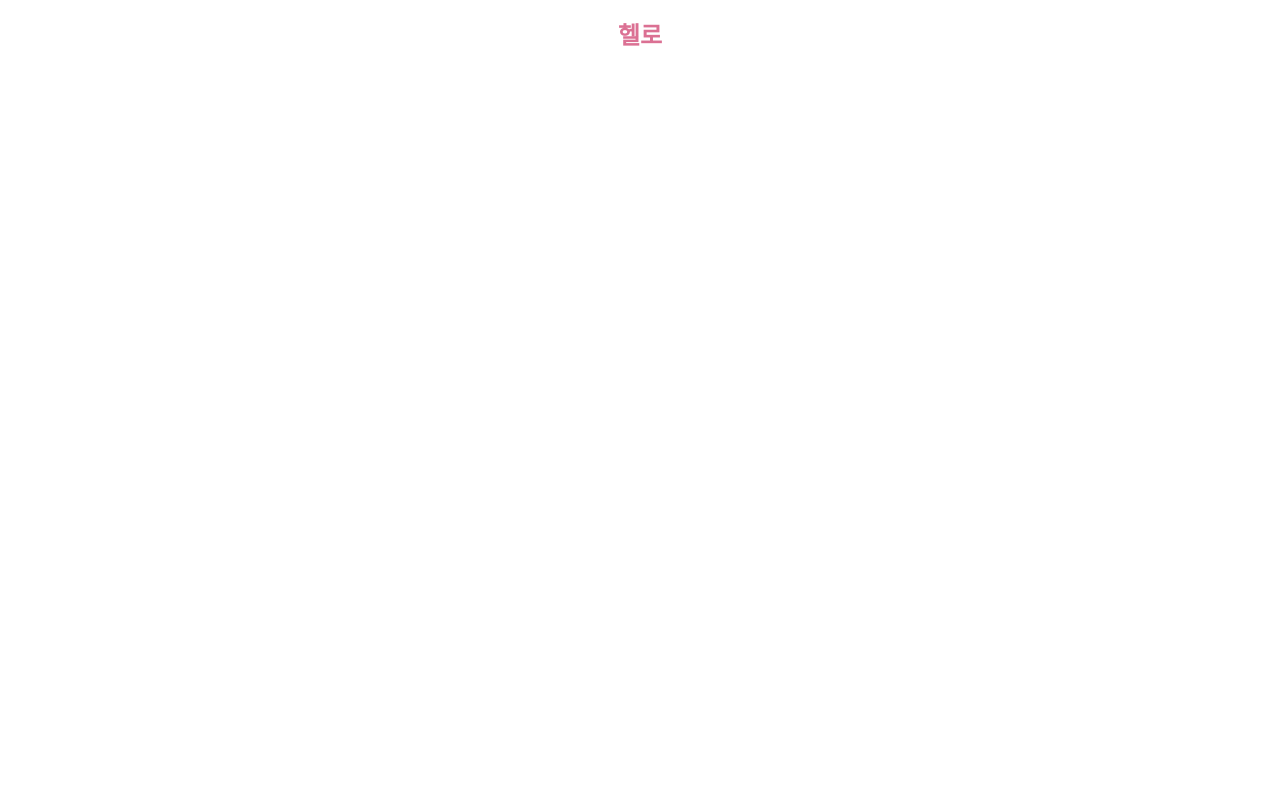
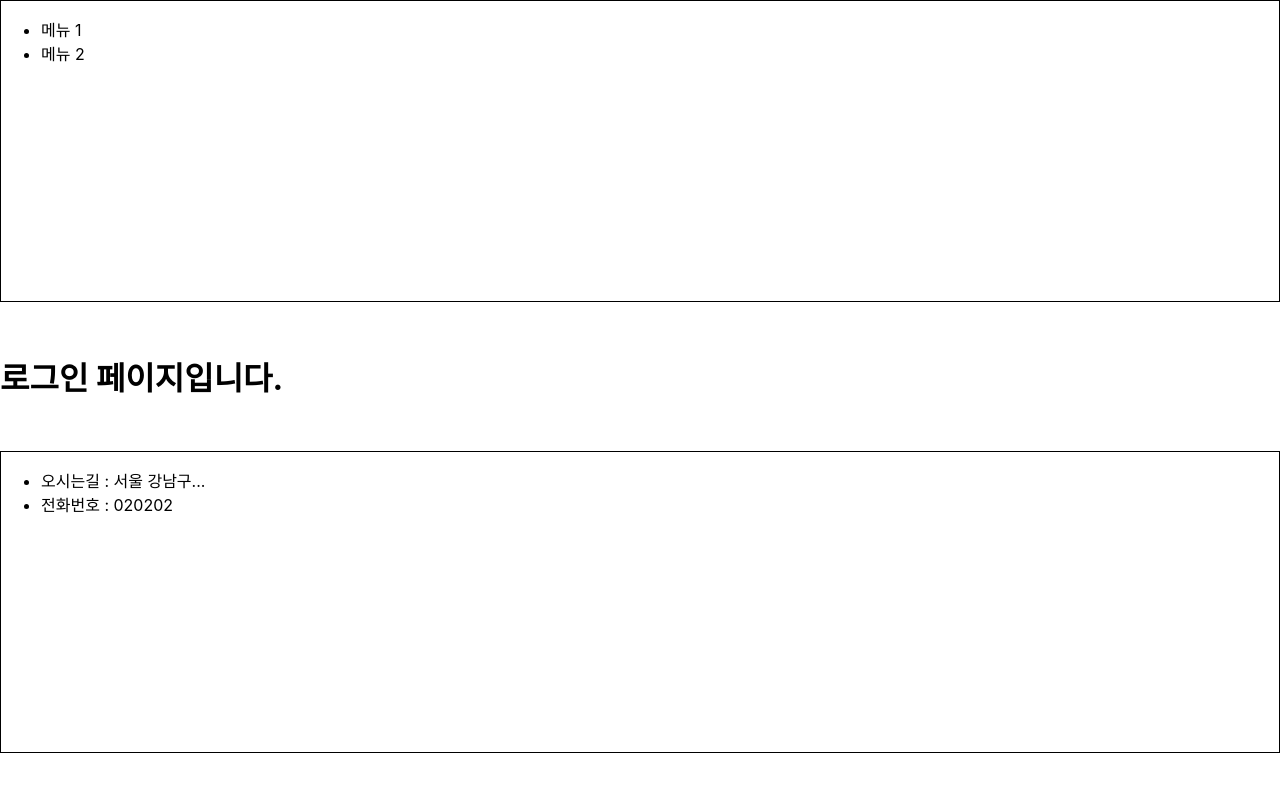
Before and after one commit to suhyeon5028/React-My-App, a React (Create React App) app: page / in a window 1280 px wide. Shown: the top 792 px of the page. Built offline with nearby package versions, Linux system fonts and the light colour scheme.

Commit message:
components, page 생성

```diff
--- a/src/App.js
+++ b/src/App.js
@@ -1,10 +1,9 @@
-import { Title } from './MyCss';
+import LoginPage from './pages/LoginPage';
 
-// 재사용 가능
 function App() {
   return (
     <div>
-      <Title>헬로</Title>
+      <LoginPage />
     </div>
   );
 }
--- a/src/MyCss.js
+++ /dev/null
@@ -1,9 +0,0 @@
-import styledComponents from 'styled-components';
-
-const Title = styledComponents.h1`
-  font-size: 1.5em;
-  text-align: center;
-  color: palevioletred;
-`;
-
-export { Title };
--- /dev/null
+++ b/src/components/Footer.js
@@ -0,0 +1,23 @@
+import React from 'react';
+import styled from 'styled-components';
+
+// 하나의 컴포넌트를 생성(목적 : 재사용)
+//styled-components => js파일과 css파일이 합쳐져서 관리하기 편함
+
+const FooterList = styled.div`
+  border: 1px solid black;
+  height: 300px;
+`;
+
+const Footer = () => {
+  return (
+    <FooterList>
+      <ul>
+        <li>오시는길 : 서울 강남구...</li>
+        <li>전화번호 : 020202</li>
+      </ul>
+    </FooterList>
+  );
+};
+
+export default Footer;
--- /dev/null
+++ b/src/components/Header.js
@@ -0,0 +1,23 @@
+import React from 'react';
+import styled from 'styled-components';
+
+// 하나의 컴포넌트를 생성(목적 : 재사용)
+//styled-components => js파일과 css파일이 합쳐져서 관리하기 편함
+
+const HeaderList = styled.div`
+  border: 1px solid black;
+  height: 300px;
+`;
+
+const Header = () => {
+  return (
+    <HeaderList>
+      <ul>
+        <li>메뉴 1</li>
+        <li>메뉴 2</li>
+      </ul>
+    </HeaderList>
+  );
+};
+
+export default Header;
--- /dev/null
+++ b/src/components/login/Login.js
@@ -0,0 +1,16 @@
+import React from 'react';
+import styled from 'styled-components';
+
+const LoginBox = styled.div`
+  padding: 30px 0 30px 0;
+`;
+
+const Login = () => {
+  return (
+    <LoginBox>
+      <h1>로그인 페이지입니다.</h1>
+    </LoginBox>
+  );
+};
+
+export default Login;
--- /dev/null
+++ b/src/pages/LoginPage.js
@@ -0,0 +1,16 @@
+import React from 'react';
+import Footer from '../components/Footer';
+import Header from '../components/Header';
+import Login from '../components/login/Login';
+
+const LoginPage = () => {
+  return (
+    <div>
+      <Header />
+      <Login />
+      <Footer />
+    </div>
+  );
+};
+
+export default LoginPage;
```
